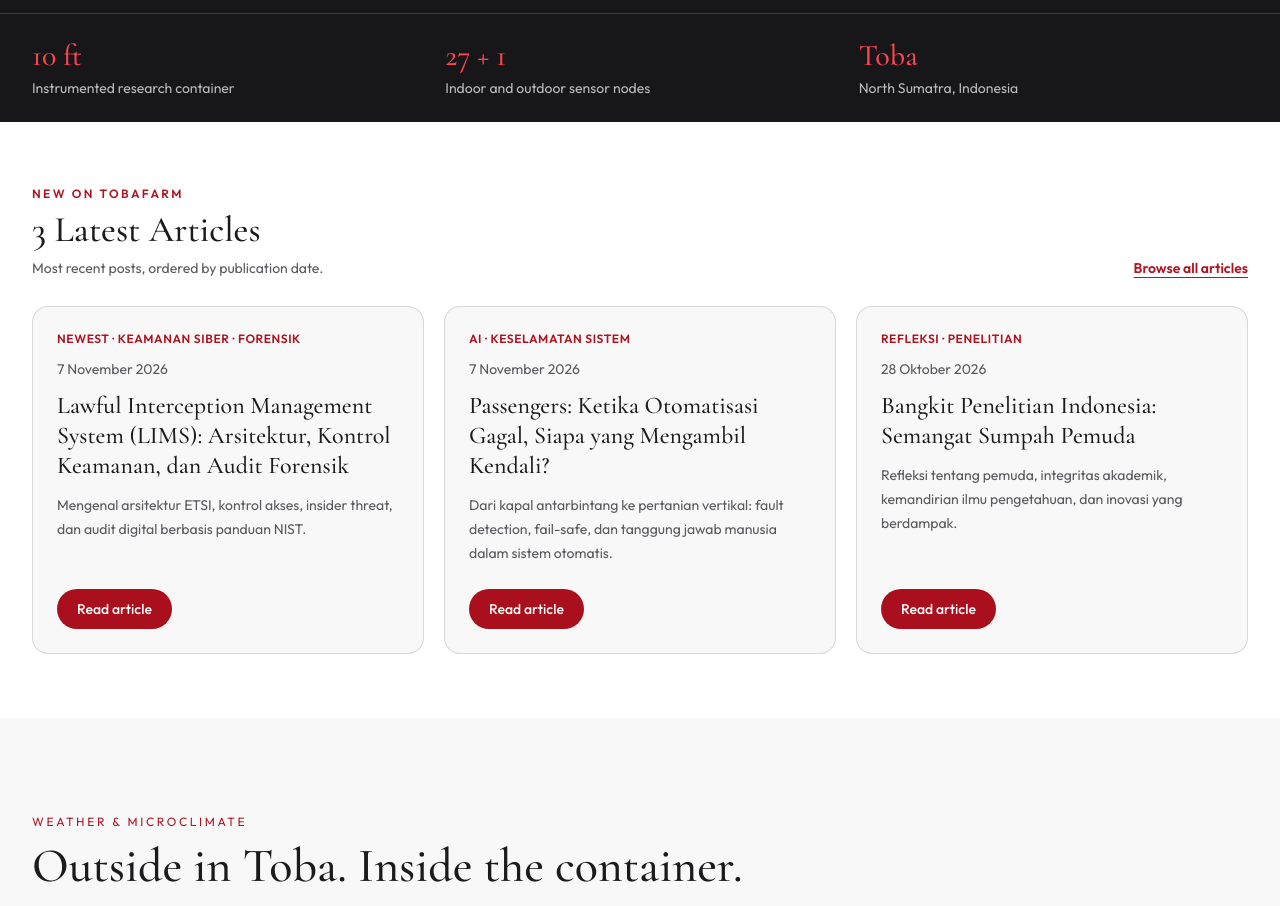
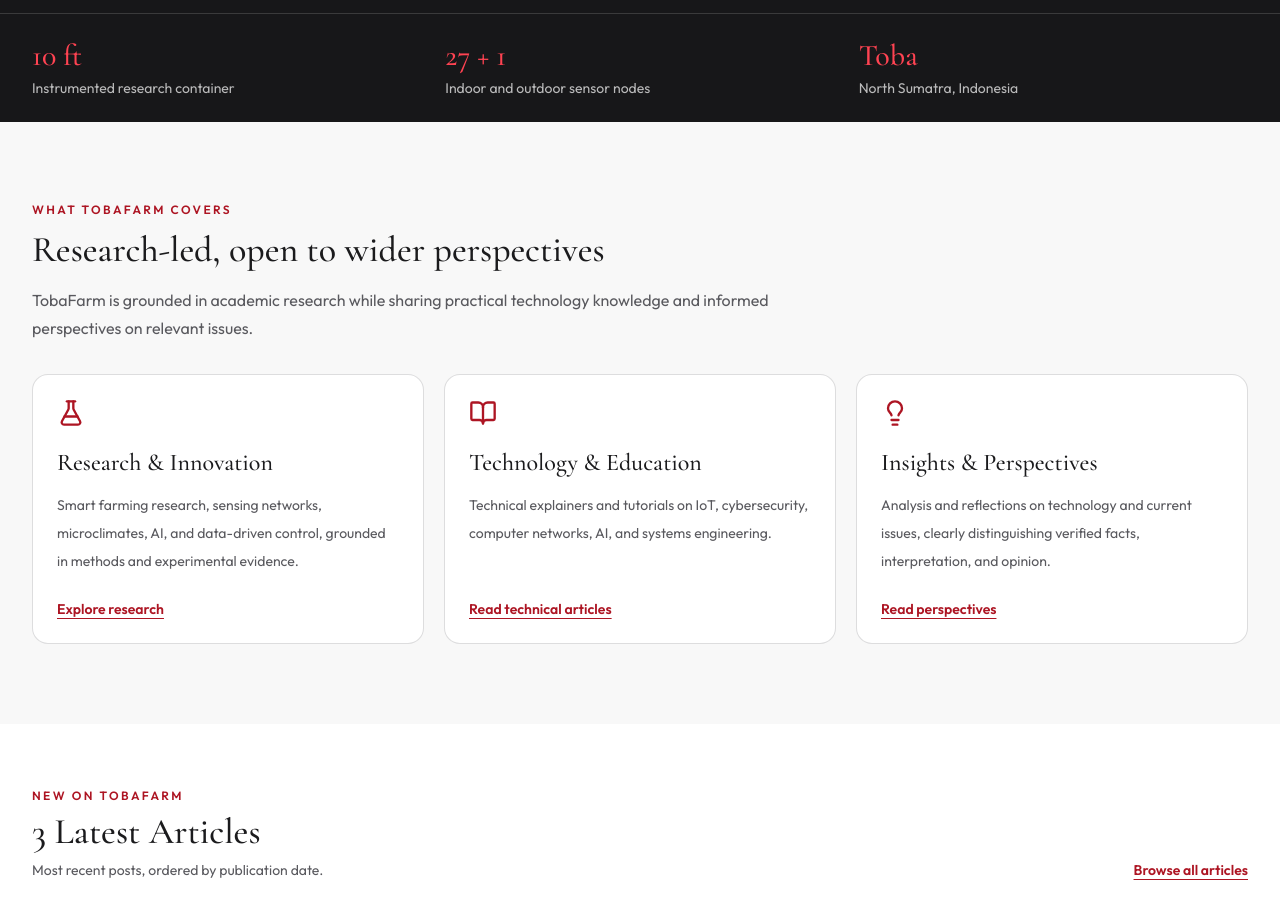
Before and after one commit to albertsagala/tobafarm, a Next.js app: page / in a window 1280 px wide. Shown: the part 940-1846 px from the top of the page. Built offline with nearby package versions, Linux system fonts and the light colour scheme; no server answers.

Commit message:
Show three content pillars without removing existing homepage sections

```diff
--- a/src/app/page.tsx
+++ b/src/app/page.tsx
@@ -1,4 +1,5 @@
 import { LatestArticles } from "@/components/LatestArticles";
+import { ContentPillars } from "@/components/ContentPillars";
 import { ClimateMetrics } from "@/components/ClimateMetrics";
 import { AcademicOverview } from "@/components/AcademicOverview";
 import type { Metadata } from "next";
@@ -62,6 +63,7 @@ export default function Home() {
       <Header locale="en" />
       <main id="main">
         <Hero locale="en" />
+        <ContentPillars locale="en" />
         <LatestArticles locale="en" />
         <ClimateMetrics locale="en" />
         <ResearchStories locale="en" />
```
